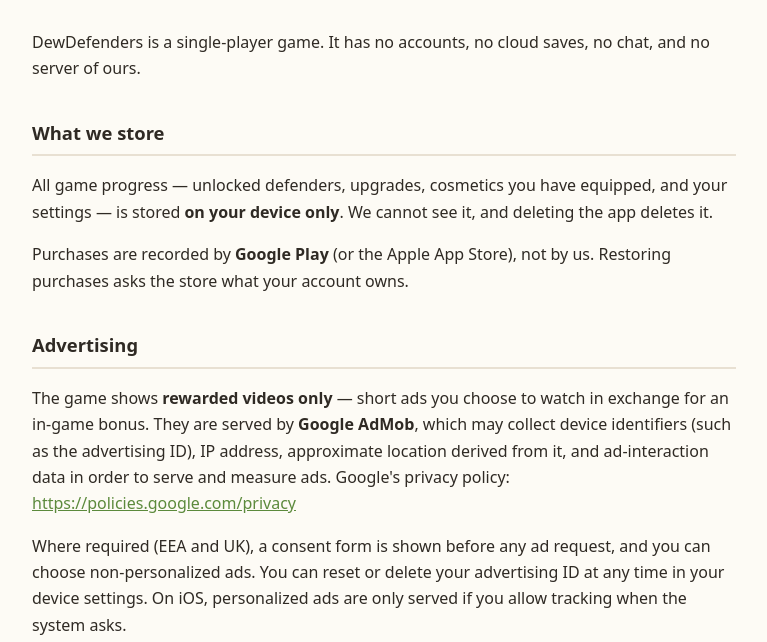
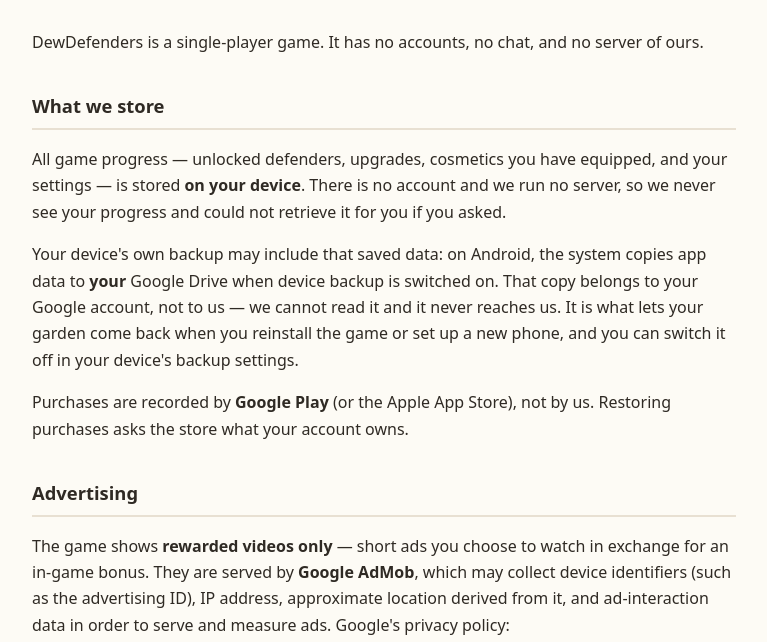
Before and after one commit to MoxxiFoxxi/dewdefenders-legal, a plain HTML site: page index.html in a window 1280 px wide. Shown: the part 158-800 px from the top of the page, without its empty margins (256-1023 px from the left). Drawn offline with Linux system fonts and the light colour scheme.

Commit message:
Add files via upload

```diff
--- a/index.html
+++ b/index.html
@@ -49,13 +49,20 @@
     <p class="sub">Effective date: 29 August 2026</p>
   </header>
 
-  <p>DewDefenders is a single-player game. It has no accounts, no cloud saves,
-  no chat, and no server of ours.</p>
+  <p>DewDefenders is a single-player game. It has no accounts, no chat, and no
+  server of ours.</p>
 
   <h2>What we store</h2>
   <p>All game progress — unlocked defenders, upgrades, cosmetics you have
-  equipped, and your settings — is stored <strong>on your device only</strong>.
-  We cannot see it, and deleting the app deletes it.</p>
+  equipped, and your settings — is stored <strong>on your device</strong>.
+  There is no account and we run no server, so we never see your progress and
+  could not retrieve it for you if you asked.</p>
+  <p>Your device's own backup may include that saved data: on Android, the
+  system copies app data to <strong>your</strong> Google Drive when device
+  backup is switched on. That copy belongs to your Google account, not to us
+  — we cannot read it and it never reaches us. It is what lets your garden
+  come back when you reinstall the game or set up a new phone, and you can
+  switch it off in your device's backup settings.</p>
   <p>Purchases are recorded by <strong>Google Play</strong> (or the Apple App
   Store), not by us. Restoring purchases asks the store what your account
   owns.</p>
```
